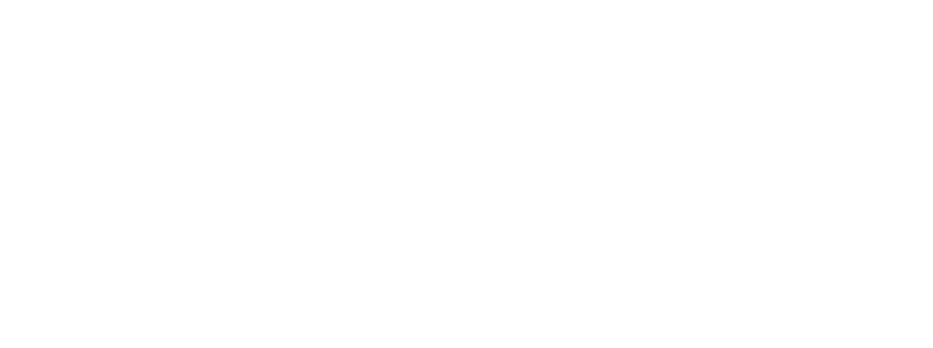
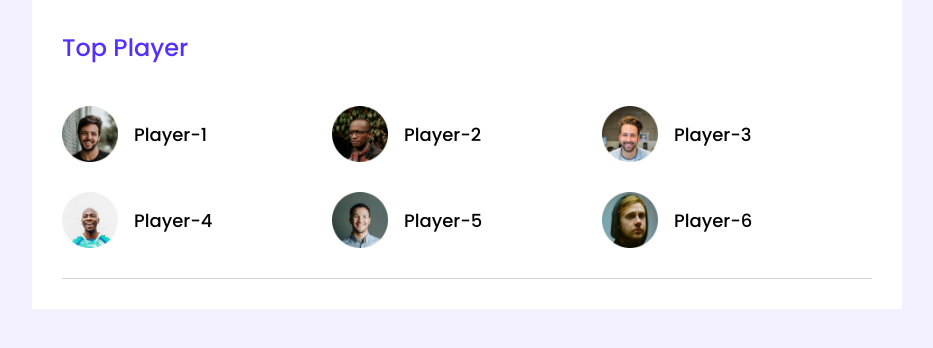
Before and after one commit to sulaimanbiswas/leader-board, a plain HTML site: page index.html in a window 1280 px wide. Shown: the whole page, without its empty margins (173-1106 px from the left). Drawn offline with Linux system fonts and the light colour scheme.

Commit message:
Top Player Done

```diff
--- a/css/style.css
+++ b/css/style.css
@@ -0,0 +1,65 @@
+/* Common CSS and Utilities */
+* {
+    margin: 0;
+    padding: 0;
+}
+
+body {
+    font-family: 'Poppins', sans-serif;
+    background-color: #F3F1FF;
+}
+
+main {
+    display: flex;
+    justify-content: center;
+}
+
+.container {
+    width: 870px;
+}
+
+/* Top Players Style */
+#top-section {
+    background-color: #ffffff;
+    padding: 30px;
+}
+
+#top-section h2 {
+    font-family: 'Poppins';
+    font-style: normal;
+    font-weight: 500;
+    font-size: 24px;
+    line-height: 36px;
+    color: #562EFF;
+}
+
+#top-section .players {
+    display: grid;
+    grid-template-columns: repeat(3, 1fr);
+    margin-top: 40px;
+    padding-bottom: 30px;
+    row-gap: 30px;
+    border-bottom: 1px solid #D1D1D1;
+}
+
+#top-section .players .player {
+    display: flex;
+    align-items: center;
+}
+
+#top-section .players .player img {
+    width: 56px;
+    height: 56px;
+}
+
+#top-section .players .player h3 {
+    margin-left: 16px;
+    font-family: 'Poppins';
+    font-style: normal;
+    font-weight: 500;
+    font-size: 18px;
+    line-height: 27px;
+    color: #000000;
+}
+
+/* Top Players Style */
--- a/index.html
+++ b/index.html
@@ -1,13 +1,57 @@
 <!DOCTYPE html>
 <html lang="en">
+
 <head>
     <meta charset="UTF-8">
     <meta http-equiv="X-UA-Compatible" content="IE=edge">
     <meta name="viewport" content="width=device-width, initial-scale=1.0">
     <title>Leader Board Website</title>
+    <link rel="preconnect" href="https://fonts.googleapis.com">
+    <link rel="preconnect" href="https://fonts.gstatic.com" crossorigin>
+    <link
+        href="https://fonts.googleapis.com/css2?family=Open+Sans:wght@600&family=Poppins:wght@400;500&family=Roboto&display=swap"
+        rel="stylesheet">
     <link rel="stylesheet" href="css/style.css">
 </head>
+
 <body>
+    <!-- Header -->
+    <!-- End Header -->
+    <!-- Top Players and top Blogs -->
+    <main>
+        <section class="container">
+            <div id="top-section">
+                <h2>Top Player</h2>
+                <div class="players">
+                    <div class="player">
+                        <img src="images/players/player-1.png" alt="">
+                        <h3>Player-1</h3>
+                    </div>
+                    <div class="player">
+                        <img src="images/players/player-2.png" alt="">
+                        <h3>Player-2</h3>
+                    </div>
+                    <div class="player">
+                        <img src="images/players/player-3.png" alt="">
+                        <h3>Player-3</h3>
+                    </div>
+                    <div class="player">
+                        <img src="images/players/player-4.png" alt="">
+                        <h3>Player-4</h3>
+                    </div>
+                    <div class="player">
+                        <img src="images/players/player-5.png" alt="">
+                        <h3>Player-5</h3>
+                    </div>
+                    <div class="player">
+                        <img src="images/players/player-6.png" alt="">
+                        <h3>Player-6</h3>
+                    </div>
+                </div>
+            </div>
+        </section>
+    </main>
+    <!-- End Top Players and top Blogs -->
+</body>
 
-</body>
 </html>
```
